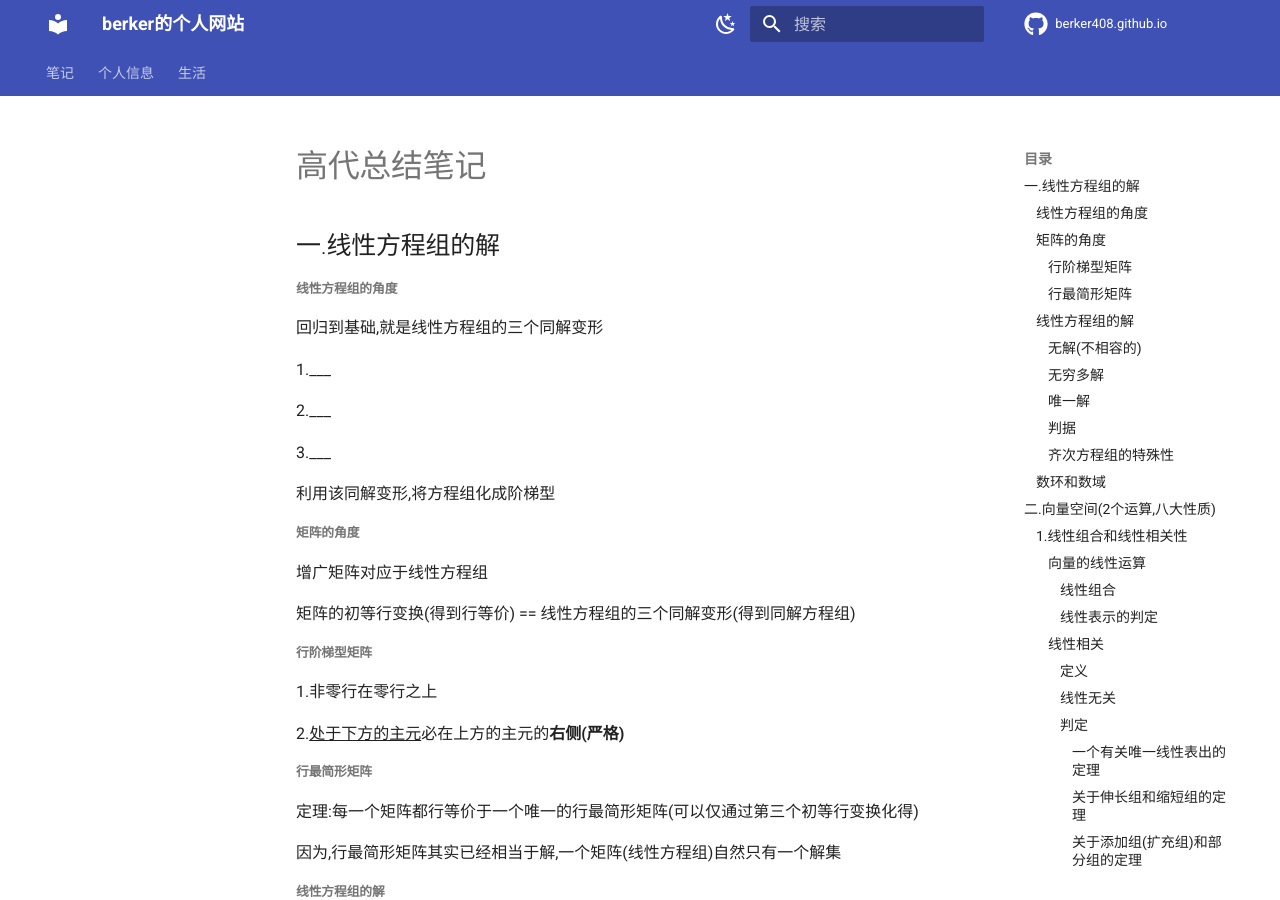
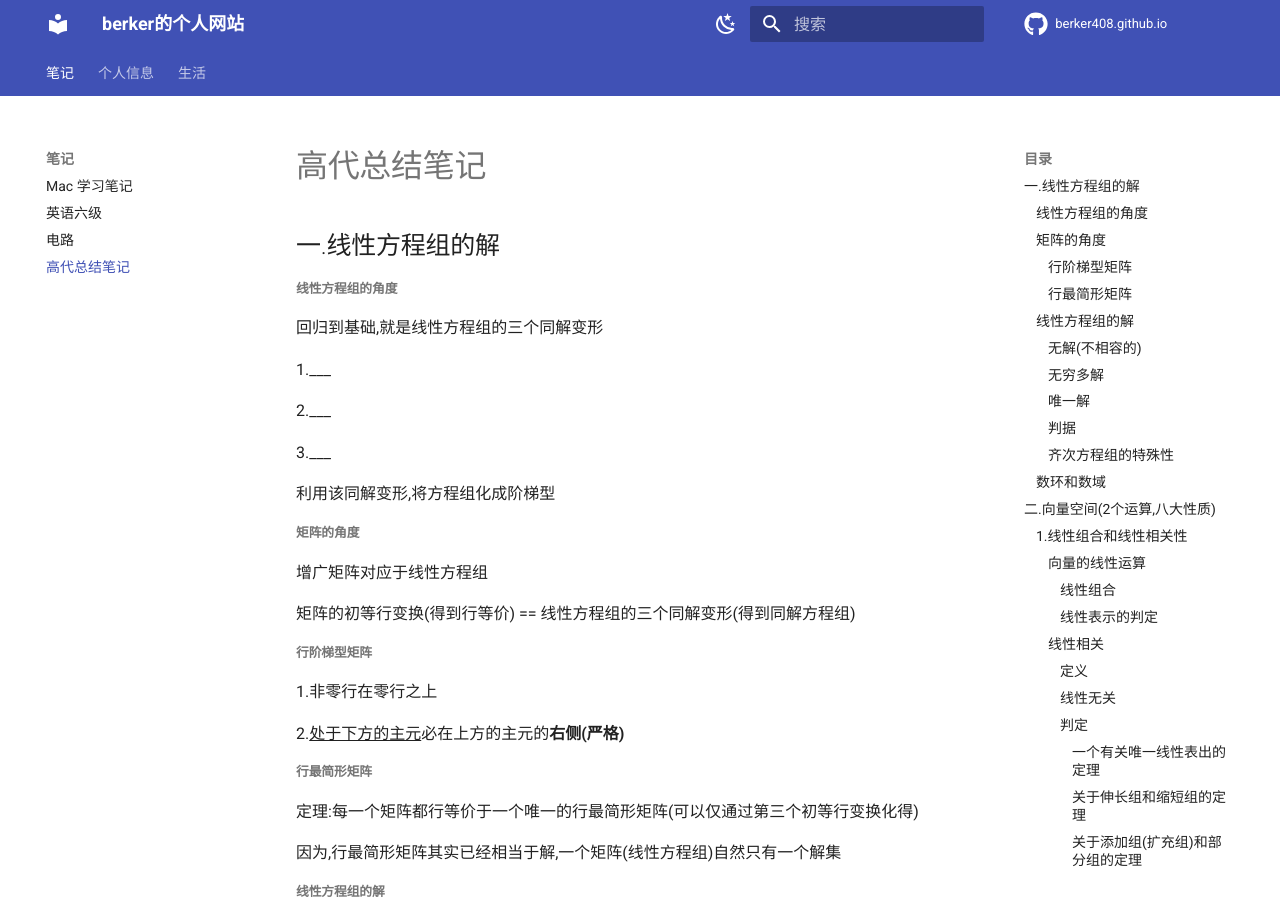
Before and after one commit to berker408/MySite, an MkDocs documentation site: the page built from docs/高代总结笔记.md, in a window 1280 px wide and 900 px high. Built offline with MkDocs 1.6.1 and Material for MkDocs 9.7.7, drawn with Linux system fonts in a browser that asks for light colours.

Commit message:
又重新加上高代,看看是不是名字写错

```diff
--- a/mkdocs.yml
+++ b/mkdocs.yml
@@ -53,6 +53,7 @@ nav:
     - mac.md
     - 英语六级.md
     - 电路.md
+    - 高代总结笔记.md
   - 个人信息:
     - introduction.md
   - 生活:
```
